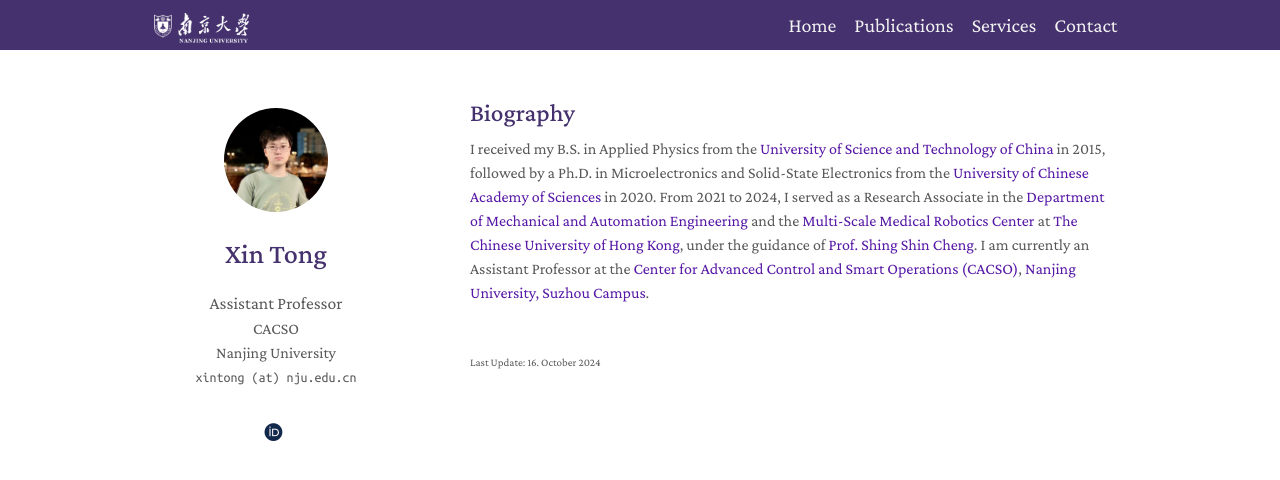
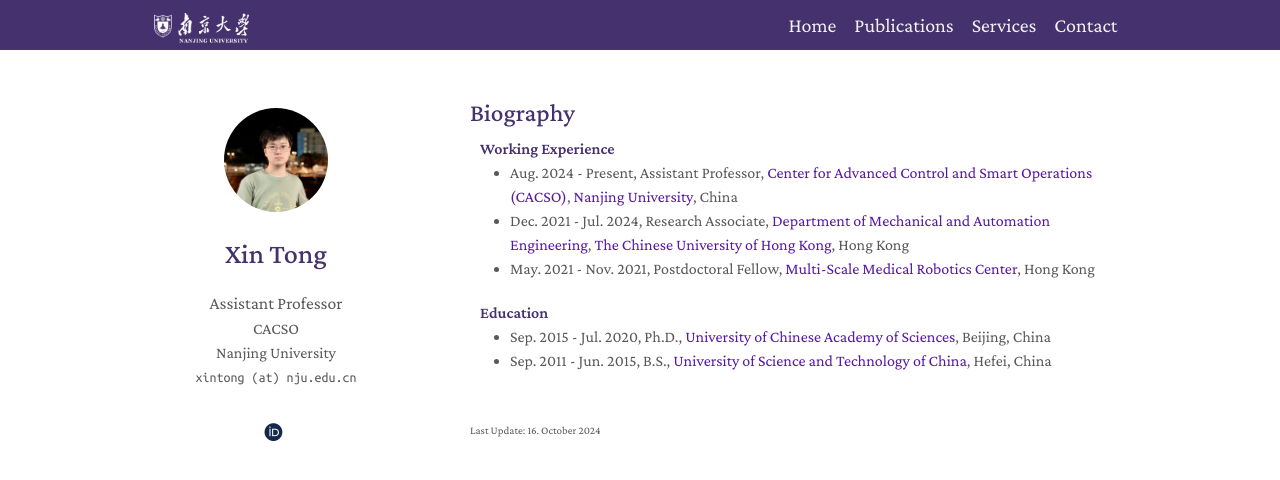
Before and after one commit to xtongin/xtongin.github.io, a Jekyll site: the page built from biography.md, in a window 1280 px wide. Shown: the top 480 px of the page. Built offline with Jekyll 4.4.1, drawn with Linux system fonts in a browser that asks for light colours; a style sheet for code colours, icons or effects is not loaded.

Commit message:
[Change] Update the biography.md

```diff
--- a/biography.md
+++ b/biography.md
@@ -9,4 +9,21 @@
 <h2 style="margin: 80px 0px 10px;">Biography</h2>
 
 
-I received my B.S. in Applied Physics from the [University of Science and Technology of China](https://www.ustc.edu.cn/) in 2015, followed by a Ph.D. in Microelectronics and Solid-State Electronics from the [University of Chinese Academy of Sciences](https://www.ucas.ac.cn/) in 2020. From 2021 to 2024, I served as a Research Associate in the [Department of Mechanical and Automation Engineering](https://www4.mae.cuhk.edu.hk/) and the [Multi-Scale Medical Robotics Center](https://www.mrc-cuhk.com/) at [The Chinese University of Hong Kong](https://www.cuhk.edu.hk/english/index.html), under the guidance of [Prof. Shing Shin Cheng](https://sites.google.com/view/surgicalroboticslab). I am currently an Assistant Professor at the [Center for Advanced Control and Smart Operations (CACSO)](https://cacso.nju.edu.cn/main.psp), [Nanjing University, Suzhou Campus](https://www.nju.edu.cn).
+<!-- I received my B.S. in Applied Physics from the [University of Science and Technology of China](https://www.ustc.edu.cn/) in 2015, followed by a Ph.D. in Microelectronics and Solid-State Electronics from the [University of Chinese Academy of Sciences](https://www.ucas.ac.cn/) in 2020. From 2021 to 2024, I served as a Research Associate in the [Department of Mechanical and Automation Engineering](https://www4.mae.cuhk.edu.hk/) and the [Multi-Scale Medical Robotics Center](https://www.mrc-cuhk.com/) at [The Chinese University of Hong Kong](https://www.cuhk.edu.hk/english/index.html), under the guidance of [Prof. Shing Shin Cheng](https://sites.google.com/view/surgicalroboticslab). I am currently an Assistant Professor at the [Center for Advanced Control and Smart Operations (CACSO)](https://cacso.nju.edu.cn/main.psp), [Nanjing University, Suzhou Campus](https://www.nju.edu.cn).  -->
+
+
+<h4 style="margin:0 10px 0;">Working Experience</h4>
+
+<ul style="margin:0 0 20px;">
+  <li><autocolor>Aug. 2024 - Present, Assistant Professor, <a href="https://cacso.nju.edu.cn/main.psp">Center for Advanced Control and Smart Operations (CACSO)</a>, <a href="https://www.nju.edu.cn">Nanjing University</a>, China</autocolor></li>
+  <li><autocolor>Dec. 2021 - Jul. 2024, Research Associate, <a href="https://www4.mae.cuhk.edu.hk/">Department of Mechanical and Automation Engineering</a>, <a href="https://www.cuhk.edu.hk/english/index.html">The Chinese University of Hong Kong</a>, Hong Kong</autocolor></li>
+  <li><autocolor>May. 2021 - Nov. 2021, Postdoctoral Fellow, <a href="https://www.mrc-cuhk.com/">Multi-Scale Medical Robotics Center</a>, Hong Kong</autocolor></li>
+</ul>
+
+
+<h4 style="margin:0 10px 0;">Education</h4>
+
+<ul style="margin:0 0 20px;">
+  <li><autocolor>Sep. 2015 - Jul. 2020, Ph.D., <a href="https://www.ucas.ac.cn/">University of Chinese Academy of Sciences</a>, Beijing, China</autocolor></li>
+  <li><autocolor>Sep. 2011 - Jun. 2015, B.S., <a href="hhttps://www.ustc.edu.cn/">University of Science and Technology of China</a>, Hefei, China</autocolor></li>
+</ul>
```
Also changed, not shown: _includes/news.md (+3 -3 lines), index.md (+4 -2 lines).
